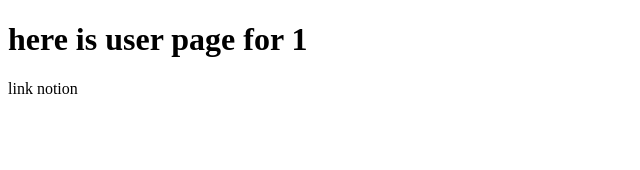
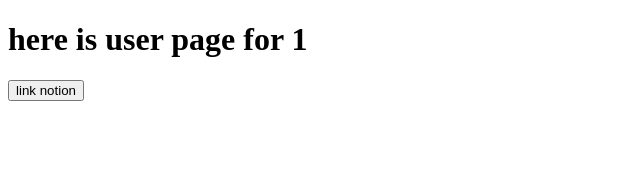
Before and after one commit to dev2820/new-blog-web-prototype, a Next.js app: page /user/1 in a window 1280 px wide. Shown: the top 170 px of the page, without its empty margins (0-640 px from the left). Built offline with nearby package versions, Linux system fonts and the light colour scheme.

Commit message:
feat/ add callback page

```diff
--- a/src/pages/user/[username].tsx
+++ b/src/pages/user/[username].tsx
@@ -26,7 +26,9 @@ export default function UserPage() {
   return (
     <div>
       <h1>here is user page for {username || "???"}</h1>
-      <a onClick={handleLinkNotion}>link notion</a>
+      <a onClick={handleLinkNotion}>
+        <button>link notion</button>
+      </a>
       <ul>
         {posts.map((post: any, index: number) => (
           <li key={index}>
```
Also changed, not shown: src/pages/link/notion/callback.tsx (added, +24 -0 lines).
